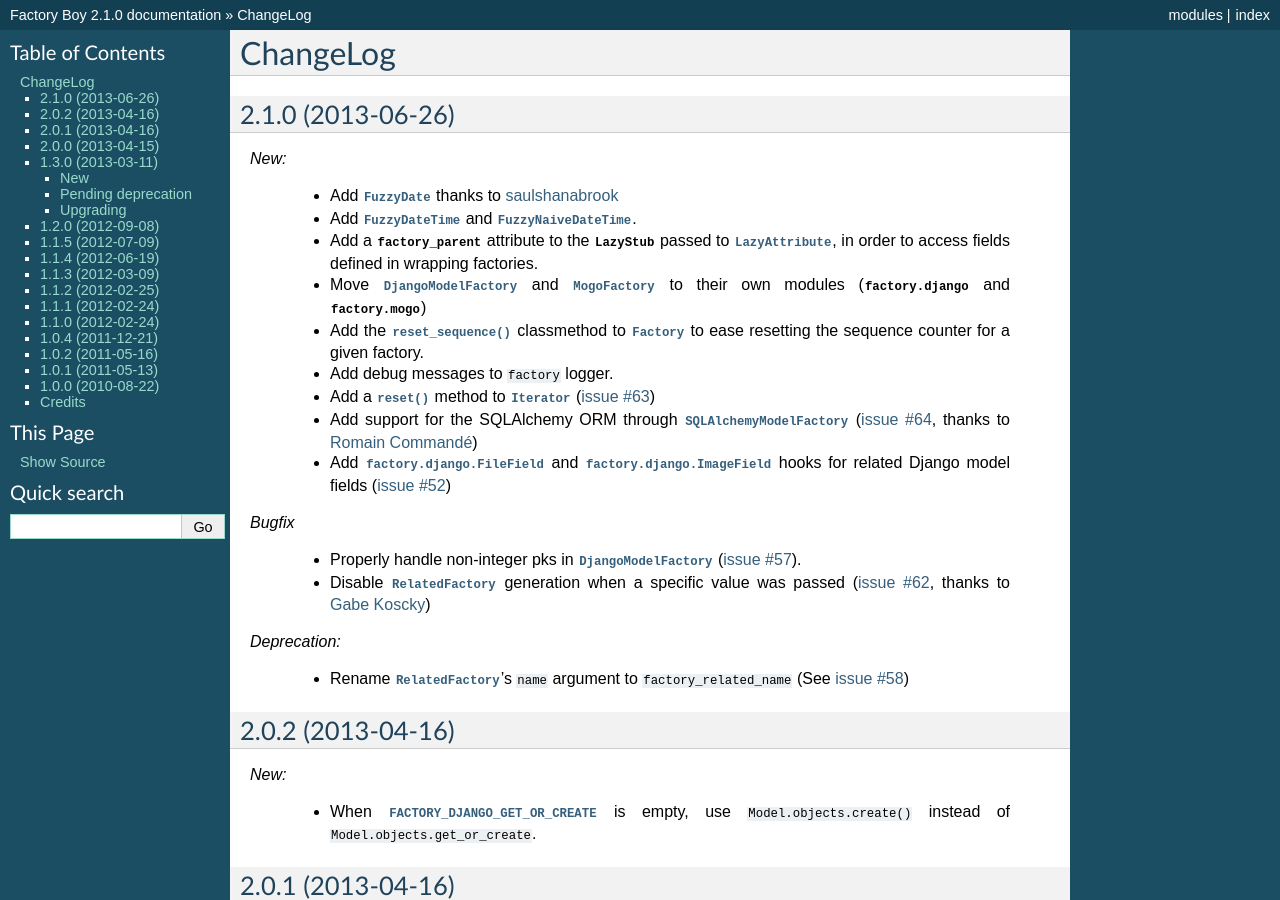
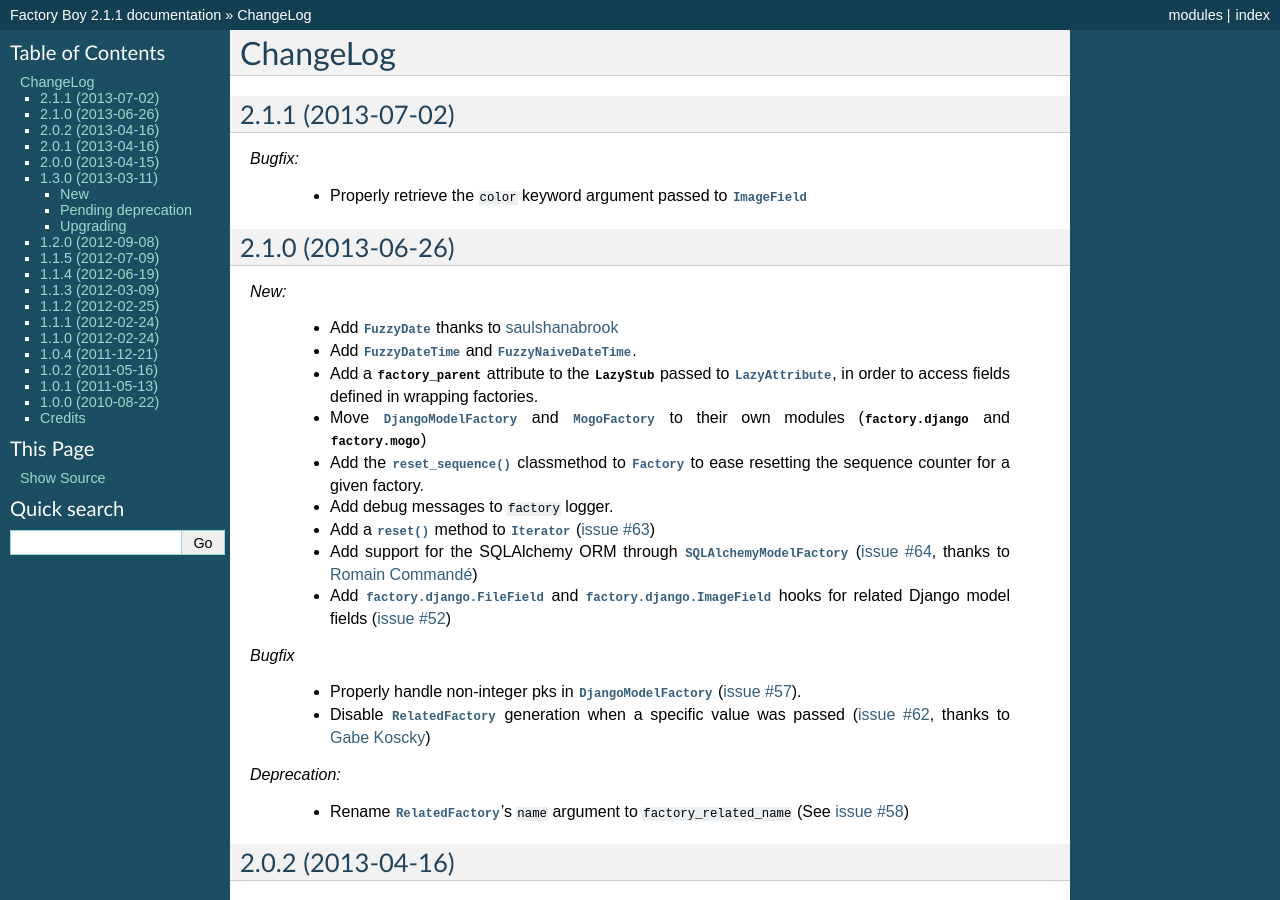
Before and after one commit to FactoryBoy/factory_boy, a Sphinx documentation site: the page built from docs/changelog.rst, in a window 1280 px wide and 900 px high. Built offline with Sphinx 7.4.7, drawn with Linux system fonts in a browser that asks for light colours; some of the changed text lies outside the part shown.

Commit message:
Release v2.1.1

```diff
--- a/docs/changelog.rst
+++ b/docs/changelog.rst
@@ -1,5 +1,15 @@
 ChangeLog
 =========
+
+
+.. _v2.1.1:
+
+2.1.1 (2013-07-02)
+------------------
+
+*Bugfix:*
+
+    - Properly retrieve the ``color`` keyword argument passed to :class:`~factory.django.ImageField`
 
 .. _v2.1.0:
 
--- a/factory/__init__.py
+++ b/factory/__init__.py
@@ -20,7 +20,7 @@
 # OUT OF OR IN CONNECTION WITH THE SOFTWARE OR THE USE OR OTHER DEALINGS IN
 # THE SOFTWARE.
 
-__version__ = '2.1.0'
+__version__ = '2.1.1'
 __author__ = 'Raphaël Barrois <raphael.barrois+fboy@polytechnique.org>'
 
 
```
